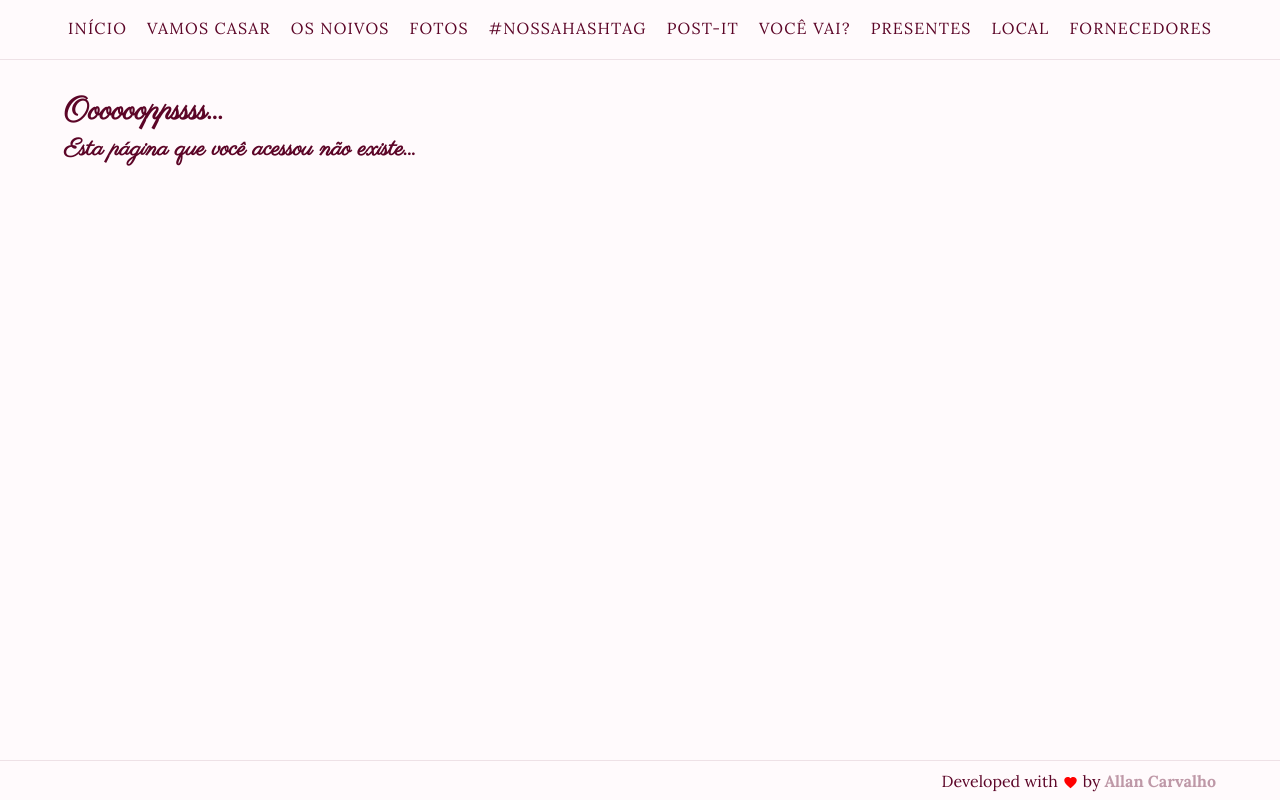
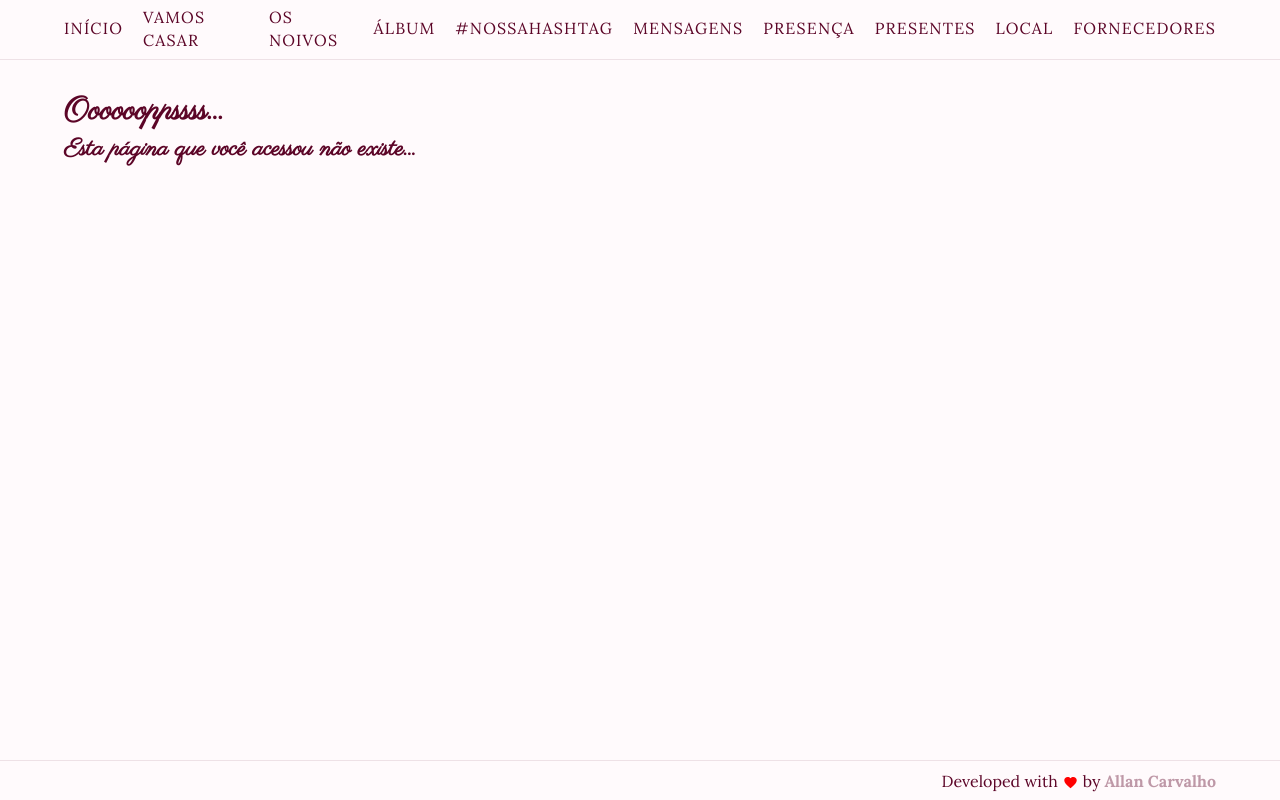
Before and after one commit to allandcarv/casamento-isa-frontend, a React (Create React App) app: page /404 in a window 1280 px wide. Built offline with nearby package versions, Linux system fonts and the light colour scheme.

Commit message:
Some text fixes

```diff
--- a/src/components/footer/styles.tsx
+++ b/src/components/footer/styles.tsx
@@ -8,7 +8,7 @@ export const StyledFooter = styled.footer`
   bottom: 0;
   left: 0;
   background-color: #fffafc;
-  z-index: 2;
+  z-index: 4;
 
   @media only screen and (min-width: 768px) {
     height: 40px;
--- a/src/components/header/index.tsx
+++ b/src/components/header/index.tsx
@@ -77,8 +77,8 @@ const Header: React.FC<IHeader> = ({ containerRefs }) => {
             </Link>
           </li>
           <li>
-            <Link to="/#fotos" onClick={handleClick}>
-              Fotos
+            <Link to="/#album" onClick={handleClick}>
+              Álbum
             </Link>
           </li>
           <li>
@@ -87,13 +87,13 @@ const Header: React.FC<IHeader> = ({ containerRefs }) => {
             </Link>
           </li>
           <li>
-            <Link to="/#post-it" onClick={handleClick}>
-              Post-It
+            <Link to="/#mensagens" onClick={handleClick}>
+              Mensagens
             </Link>
           </li>
           <li>
-            <Link to="/#voce-vai" onClick={handleClick}>
-              Você Vai?
+            <Link to="/#presenca" onClick={handleClick}>
+              Presença
             </Link>
           </li>
           <li>
--- a/src/pages/home/index.tsx
+++ b/src/pages/home/index.tsx
@@ -20,20 +20,17 @@ const Home: React.FC = () => {
   const osNoivosRef = useRef<HTMLElement>(null);
   containerRefs.push(osNoivosRef);
 
-  const fotosRef = useRef<HTMLElement>(null);
-  containerRefs.push(fotosRef);
+  const albumRef = useRef<HTMLElement>(null);
+  containerRefs.push(albumRef);
 
   const instagramRef = useRef<HTMLElement>(null);
   containerRefs.push(instagramRef);
 
-  const postItRef = useRef<HTMLElement>(null);
-  containerRefs.push(postItRef);
+  const mensagensRef = useRef<HTMLElement>(null);
+  containerRefs.push(mensagensRef);
 
-  const padrinhosRef = useRef<HTMLElement>(null);
-  containerRefs.push(padrinhosRef);
-
-  const voceVaiRef = useRef<HTMLElement>(null);
-  containerRefs.push(voceVaiRef);
+  const presencaRef = useRef<HTMLElement>(null);
+  containerRefs.push(presencaRef);
 
   const presentesRef = useRef<HTMLElement>(null);
   containerRefs.push(presentesRef);
@@ -71,18 +68,15 @@ const Home: React.FC = () => {
           <SectionBanner forwardedRef={inicioRef} />
           <SectionVamosCasar forwardedRef={vamosCasarRef} />
           <SectionOsNoivos forwardedRef={osNoivosRef} />
-          <section id="fotos" ref={fotosRef}>
-            <h1>Fotos</h1>
+          <section id="album" ref={albumRef}>
+            <h1>Álbum</h1>
           </section>
           <SectionInstagram forwardedRef={instagramRef} />
-          <section id="post-it" ref={postItRef}>
-            <h1>Post-it</h1>
+          <section id="mensagens" ref={mensagensRef}>
+            <h1>Mensagens</h1>
           </section>
-          <section id="padrinhos" ref={padrinhosRef}>
-            <h1>Padrinhos</h1>
-          </section>
-          <section id="voce-vai" ref={voceVaiRef}>
-            <h1>Você vai?</h1>
+          <section id="presenca" ref={presencaRef}>
+            <h1>Presença</h1>
           </section>
           <section id="presentes" ref={presentesRef}>
             <h1>Listas de Presentes</h1>
--- a/src/pages/home/section-vamoscasar/index.tsx
+++ b/src/pages/home/section-vamoscasar/index.tsx
@@ -28,9 +28,9 @@ const VamosCasar: React.FC<ISectionVamosCasar> = ({ forwardedRef }) => {
 
       <p>
         Cada secão tem a sua importância e foi pensada com muito carinho.
-        Pedimos principalmente que você dê uma atenção especial a aba
-        COMPARECIMENTO pois lá é onde você informará se vai ou não ao casamento.
-        Por favor, confirme o mais rápido possível. Isso nos ajudará bastante na
+        Pedimos principalmente que você dê uma atenção especial a aba PRESENÇA
+        pois lá é onde você informará se vai ou não ao casamento. Por favor,
+        confirme o mais rápido possível. Isso nos ajudará bastante na
         organização de tudo.
       </p>
 
--- a/src/pages/home/section-vamoscasar/styles.ts
+++ b/src/pages/home/section-vamoscasar/styles.ts
@@ -17,9 +17,6 @@ export const StyledSection = styled.section`
 
   @media only screen and (min-width: 768px) {
     p {
-      width: 50%;
-      margin-left: auto;
-      margin-right: auto;
       font-size: 1.2rem;
     }
   }
```
